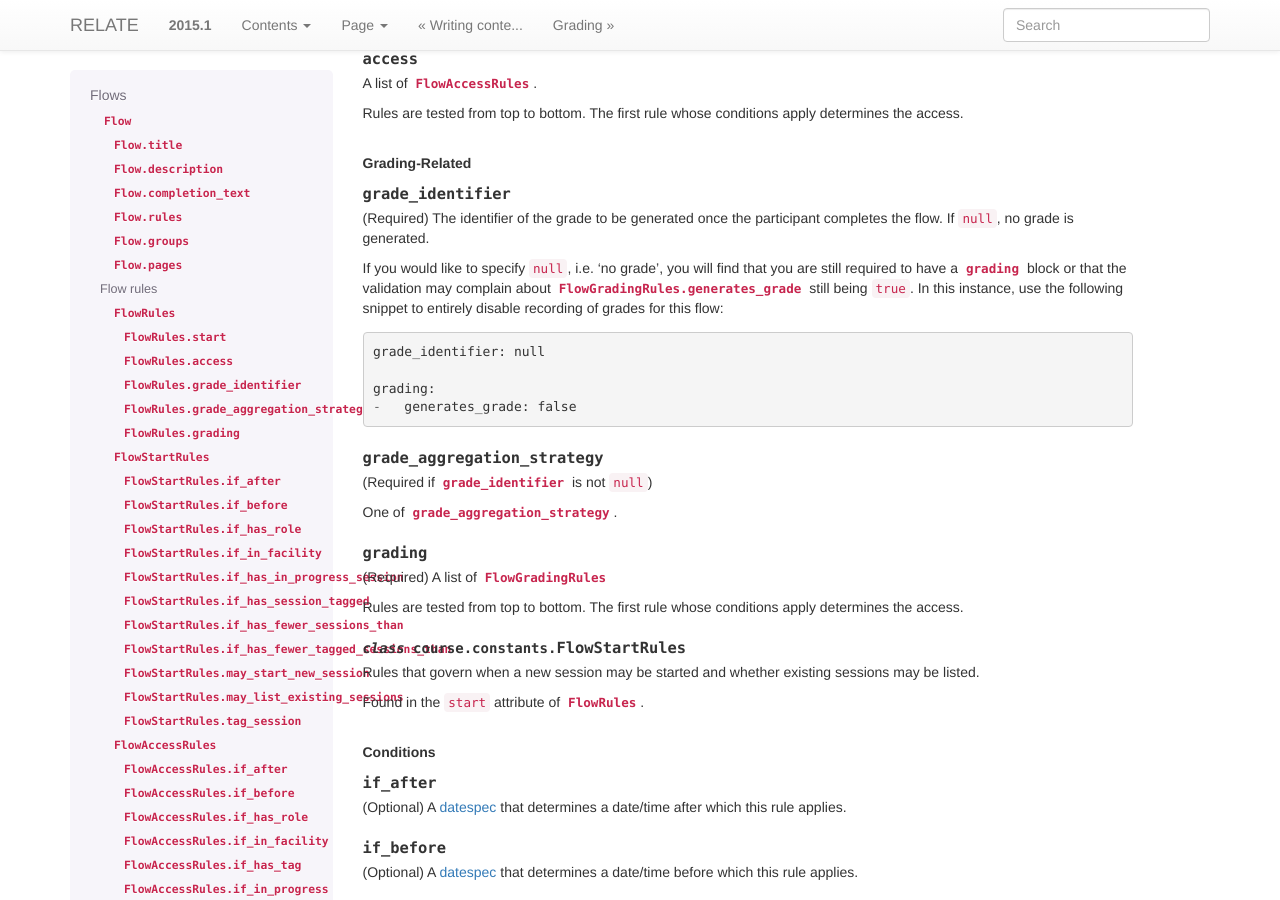
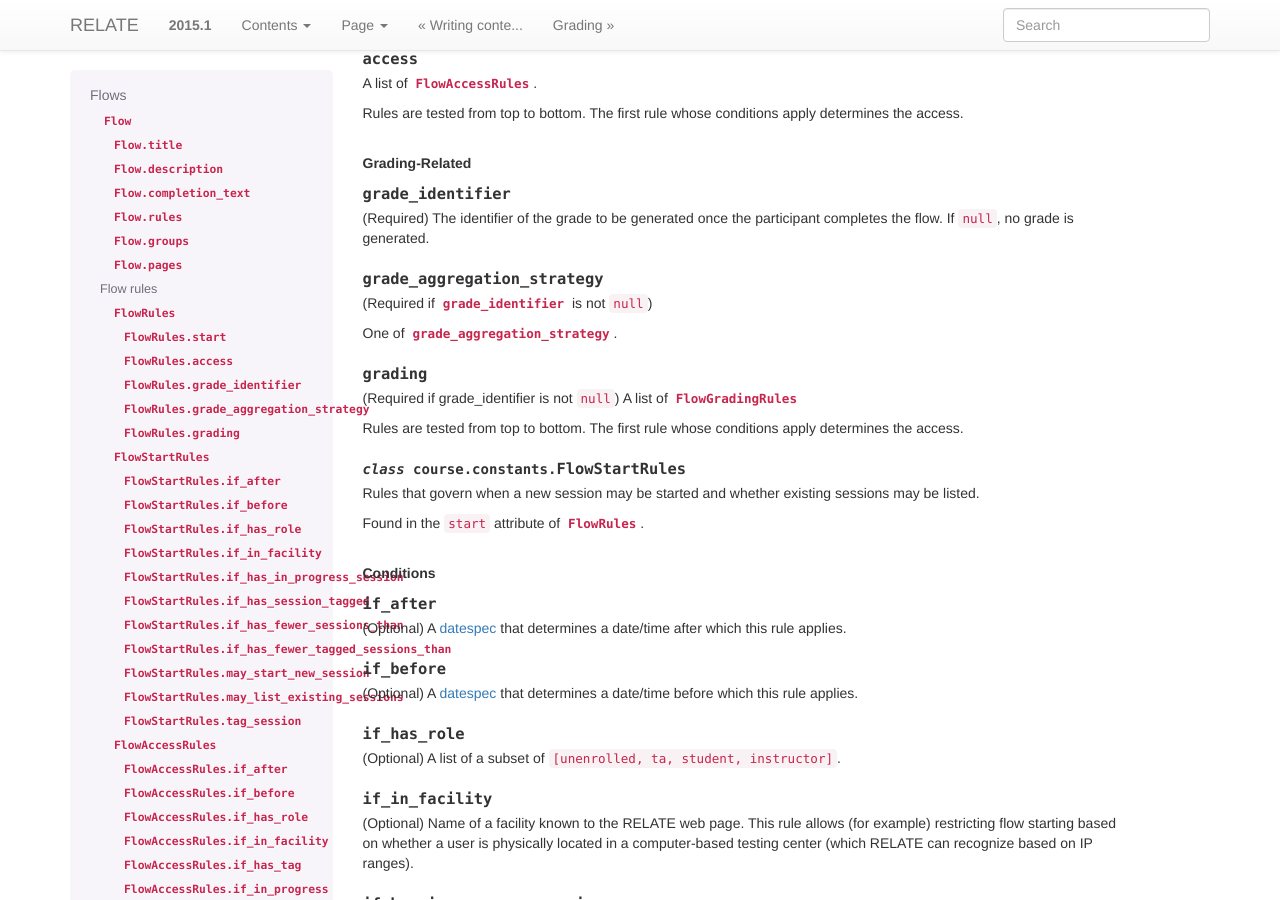
Before and after one commit to inducer/relate, a Sphinx documentation site: the page built from doc/flow.rst, in a window 1280 px wide and 900 px high, scrolled down 3215 px. Built offline with Sphinx 7.4.7, drawn with Linux system fonts in a browser that asks for light colours.

Commit message:
Allow leaving out 'grading' block if 'grade_identifier' is null

```diff
--- a/doc/flow.rst
+++ b/doc/flow.rst
@@ -205,17 +205,6 @@ Here's a commented example:
         (Required) The identifier of the grade to be generated once the
         participant completes the flow.  If ``null``, no grade is generated.
 
-        If you would like to specify ``null``, i.e. 'no grade', you will find
-        that you are still required to have a :attr:`grading` block or that the
-        validation may complain about :attr:`FlowGradingRules.generates_grade`
-        still being ``true``. In this instance, use the following snippet to
-        entirely disable recording of grades for this flow::
-
-            grade_identifier: null
-
-            grading:
-            -   generates_grade: false
-
     .. attribute:: grade_aggregation_strategy
 
         (Required if :attr:`grade_identifier` is not ``null``)
@@ -224,7 +213,8 @@ Here's a commented example:
 
     .. attribute:: grading
 
-        (Required) A list of :class:`FlowGradingRules`
+        (Required if grade_identifier is not ``null``)
+        A list of :class:`FlowGradingRules`
 
         Rules are tested from top to bottom. The first rule
         whose conditions apply determines the access.
```
Also changed, not shown: 1 other file.
